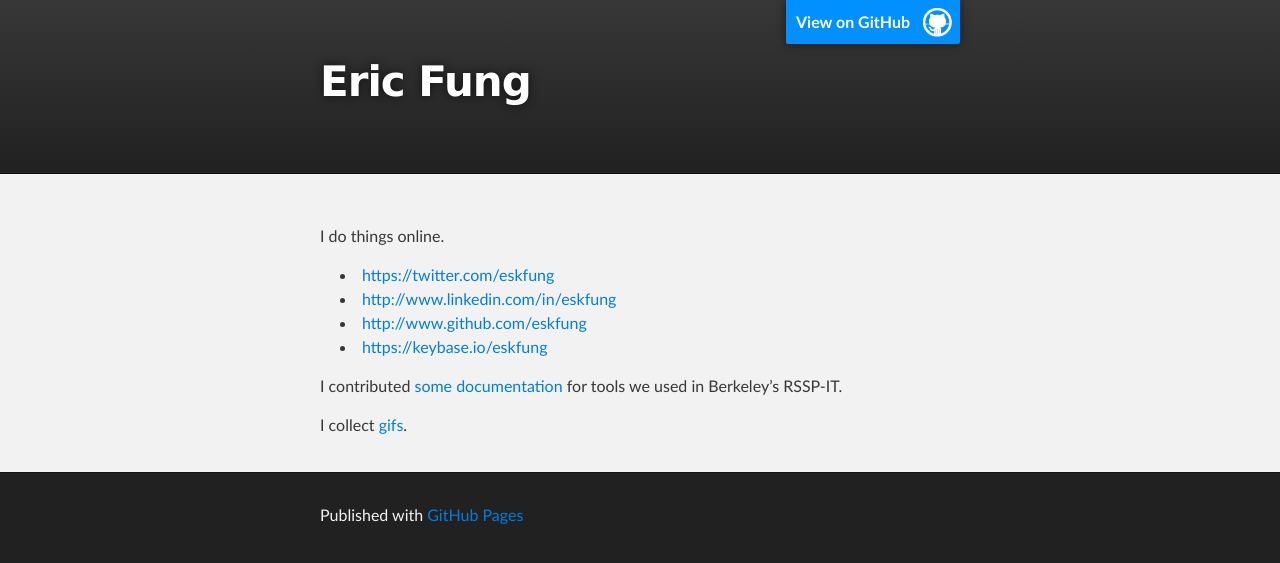
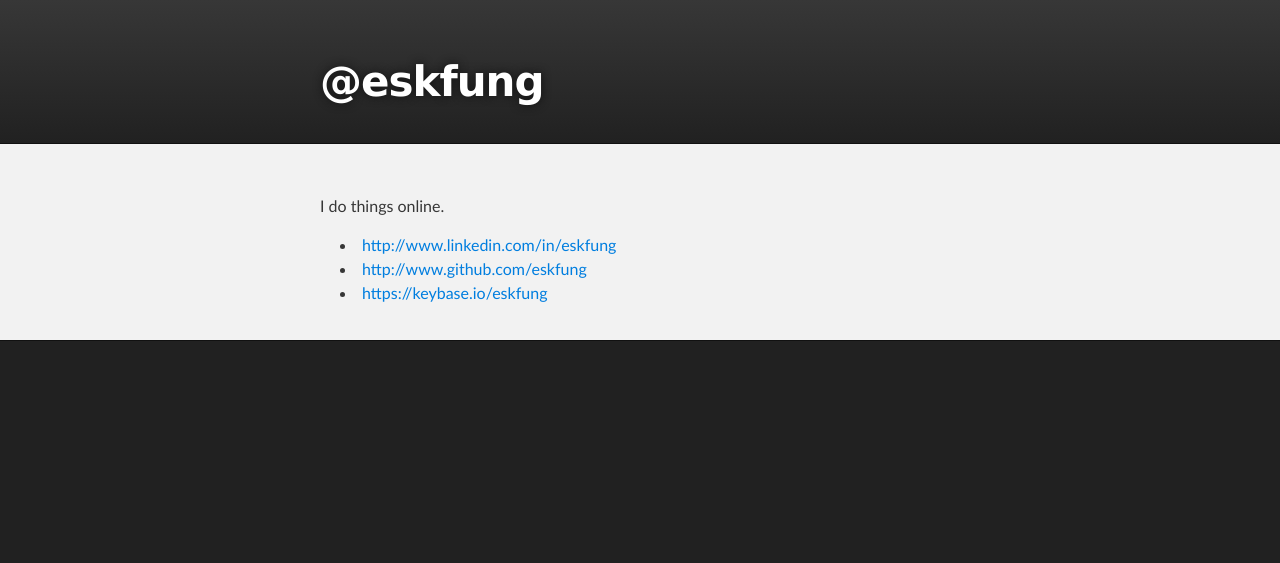
Before and after one commit to eskfung/eskfung.github.io, a Jekyll site: the page built from index.md, in a window 1280 px wide. Shown: the top 563 px of the page. Built offline with Jekyll 4.4.1, drawn with Linux system fonts in a browser that asks for light colours.

Commit message:
Content pruning

```diff
--- a/_layouts/default.html
+++ b/_layouts/default.html
@@ -22,9 +22,7 @@
   <!-- HEADER -->
   <div id="header_wrap" class="outer">
     <header class="inner">
-      <a id="forkme_banner" href="https://github.com/eskfung">View on GitHub</a>
-      <h1 id="project_title">Eric Fung</h1>
-      <h2 id="project_tagline"></h2>
+      <h1 id="project_title">@eskfung</h1>
     </header>
   </div>
 
@@ -38,7 +36,6 @@
   <!-- FOOTER  -->
   <div id="footer_wrap" class="outer">
     <footer class="inner">
-      <p>Published with <a href="http://pages.github.com">GitHub Pages</a></p>
     </footer>
   </div>
 </body>
--- a/index.md
+++ b/index.md
@@ -4,18 +4,11 @@ layout: default
 
 I do things online.
 
-* [https://twitter.com/eskfung][twitter]
 * [http://www.linkedin.com/in/eskfung][linkedin]
 * [http://www.github.com/eskfung][github]
 * [https://keybase.io/eskfung][keybase]
-
-I contributed [some documentation][twiki] for tools we used in Berkeley's RSSP-IT.
-
-I collect [gifs][gifs].
 
 [twitter]: https://twitter.com/eskfung
 [linkedin]: http://www.linkedin.com/in/eskfung
 [github]: http://www.github.com//eskfung
 [keybase]: https://keybase.io/eskfung
-[twiki]: /twiki
-[gifs]: /gifs
--- a/javascripts/main.js
+++ /dev/null
@@ -1 +0,0 @@
-console.log('This would be the main JS file.');
--- a/params.json
+++ /dev/null
@@ -1 +0,0 @@
-{"google":"UA-38081608-1","note":"Don't delete this file! It's used internally to help with page regeneration.","name":"Eric Fung","tagline":"","body":"### My name is Eric\r\n\r\nI do things online.\r\n\r\n* https://twitter.com/eskfung\r\n* http://doodle.com/eskfung\r\n* http://www.linkedin.com/in/eskfung"}
--- a/stylesheets/stylesheet.css
+++ b/stylesheets/stylesheet.css
@@ -278,21 +278,6 @@ Full-Width Styles
   margin: 0 auto;
 }
 
-#forkme_banner {
-  display: block;
-  position: absolute;
-  top:0;
-  right: 10px;
-  z-index: 10;
-  padding: 10px 50px 10px 10px;
-  color: #fff;
-  background: url('../images/blacktocat.png') #0090ff no-repeat 95% 50%;
-  font-weight: 700;
-  box-shadow: 0 0 10px rgba(0,0,0,.5);
-  border-bottom-left-radius: 2px;
-  border-bottom-right-radius: 2px;
-}
-
 #header_wrap {
   background: #212121;
   background: -moz-linear-gradient(top, #373737, #212121);
@@ -322,45 +307,6 @@ Full-Width Styles
   text-shadow: #111 0px 0px 10px;
 }
 
-#downloads {
-  position: absolute;
-  width: 210px;
-  z-index: 10;
-  bottom: -40px;
-  right: 0;
-  height: 70px;
-  background: url('../images/icon_download.png') no-repeat 0% 90%;
-}
-
-.zip_download_link {
-  display: block;
-  float: right;
-  width: 90px;
-  height:70px;
-  text-indent: -5000px;
-  overflow: hidden;
-  background: url(../images/sprite_download.png) no-repeat bottom left;
-}
-
-.tar_download_link {
-  display: block;
-  float: right;
-  width: 90px;
-  height:70px;
-  text-indent: -5000px;
-  overflow: hidden;
-  background: url(../images/sprite_download.png) no-repeat bottom right;
-  margin-left: 10px;
-}
-
-.zip_download_link:hover {
-  background: url(../images/sprite_download.png) no-repeat top left;
-}
-
-.tar_download_link:hover {
-  background: url(../images/sprite_download.png) no-repeat top right;
-}
-
 #main_content_wrap {
   background: #f2f2f2;
   border-top: 1px solid #111;
@@ -384,10 +330,6 @@ Small Device Styles
 @media screen and (max-width: 480px) {
   body {
     font-size:14px;
-  }
-
-  #downloads {
-    display: none;
   }
 
   .inner {
--- a/twiki.html
+++ b/twiki.html
@@ -9,10 +9,7 @@ permalink: /twiki/
 <ul class="summary" >
   <li>
     <a href="{{page.url}}">
-      <h3>
       {{ page.title }}
-      </h3>
-      <p>{{page.summary}}</p>
     </a>
   </li>
 </ul>
```
Also changed, not shown: images/blacktocat.png (deleted), images/icon_download.png (deleted), images/sprite_download.png (deleted).
